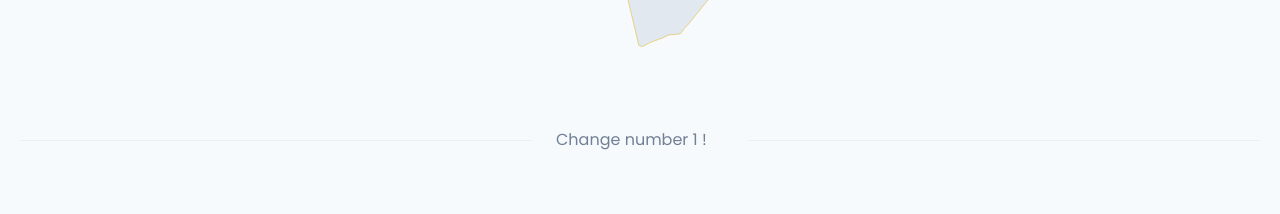
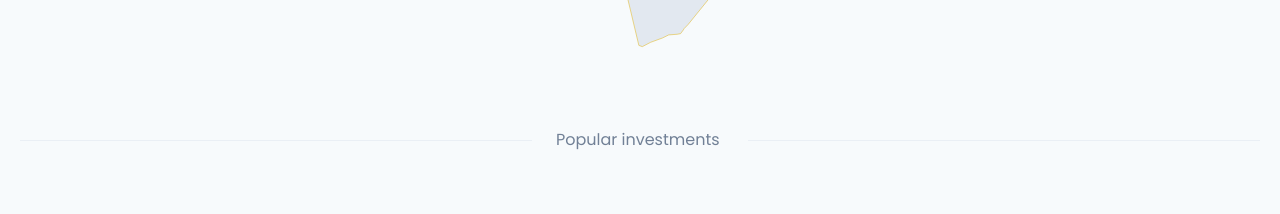
Before and after one commit to Black-Spear/Indigenes-Project, a React (Create React App) app in the folder client/: page / in a window 1280 px wide. Shown: the part 2240-2454 px from the top of the page. Built offline with nearby package versions, Linux system fonts and the light colour scheme.

Commit message:
rewinded text back to test VERCEL CD

```diff
--- a/client/src/pages/Landing.jsx
+++ b/client/src/pages/Landing.jsx
@@ -38,8 +38,7 @@ const Landing = () => {
             color={useColorModeValue('gray.500', 'gray.600')}
             minWidth={'10.5em'}
           >
-            {/* Popular investments */}
-            Change number 1 !
+            Popular investments
           </Text>
           <Divider w={'40%'}></Divider>
         </HStack>
```
